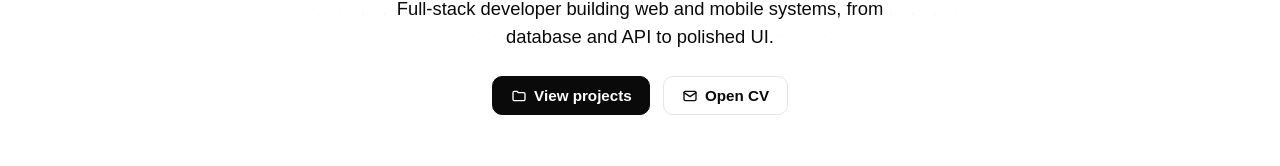
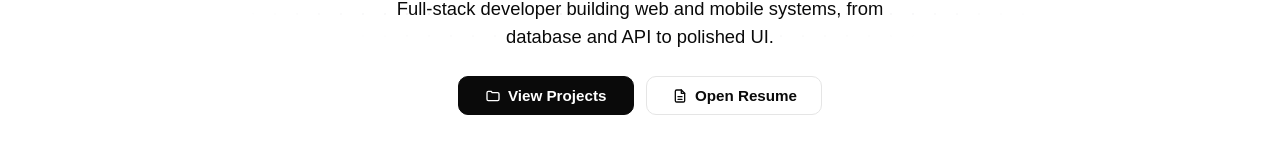
Before and after one commit to JjMcdal/portfolio-jjmcdal, a Next.js app: page / in a window 1280 px wide. Shown: the part 439-605 px from the top of the page. Built offline with nearby package versions, Linux system fonts and the light colour scheme; no server answers.

Commit message:
Rename Open CV to Open Resume and equalize hero buttons

```diff
--- a/app/globals.css
+++ b/app/globals.css
@@ -97,6 +97,9 @@ section{padding:0}
 .hero p{position:relative;max-width:560px;font-size:1.15rem;line-height:1.55;margin-bottom:1.5rem}
 
 .hero-actions{position:relative;display:flex;gap:.8rem;flex-wrap:wrap;justify-content:center}
+
+/* Equal-size hero buttons: same min width, content centered */
+.hero-actions .btn{min-width:11rem;justify-content:center}
 
 .btn{display:inline-flex;align-items:center;gap:.45rem;padding:.55rem 1.1rem;border-radius:10px;font-size:.95rem;line-height:1.3;font-weight:700;border:1px solid var(--border);background:var(--card);transition:transform .15s,box-shadow .2s}
 
--- a/app/page.tsx
+++ b/app/page.tsx
@@ -10,8 +10,8 @@ import { BUILT_FOR, CERTS, CONTACTS, EMAIL, FACEBOOK, GITHUB, JOURNEY, JOURNEY_P
 const Label = ({ n, children }: { n: string; children: string }) => (
   <p className="eyebrow">{n} - {children.toUpperCase()}</p>
 );
-const MailIcon = () => (
-  <svg className="icon" viewBox="0 0 24 24" fill="none" stroke="currentColor" strokeWidth="2" strokeLinecap="round" strokeLinejoin="round"><rect x="3" y="5" width="18" height="14" rx="2" /><path d="m3 7 9 6 9-6" /></svg>
+const FileIcon = () => (
+  <svg className="icon" viewBox="0 0 24 24" fill="none" stroke="currentColor" strokeWidth="2" strokeLinecap="round" strokeLinejoin="round" aria-hidden="true"><path d="M14 3H7a2 2 0 0 0-2 2v14a2 2 0 0 0 2 2h10a2 2 0 0 0 2-2V8z" /><path d="M14 3v5h5M9 13h6M9 17h6" /></svg>
 );
 const FolderIcon = () => (
   <svg className="icon" viewBox="0 0 24 24" fill="none" stroke="currentColor" strokeWidth="2" strokeLinecap="round" strokeLinejoin="round"><path d="M3 7a2 2 0 0 1 2-2h4l2 2h8a2 2 0 0 1 2 2v8a2 2 0 0 1-2 2H5a2 2 0 0 1-2-2z" /></svg>
@@ -61,8 +61,8 @@ export default function Home() {
             <h1 className="hero-title"><span className="iam">I am</span><span className="name">jjmcdal</span></h1>
             <p>Full-stack developer building web and mobile systems, from database and API to polished UI.</p>
             <div className="hero-actions">
-              <Link href="/#projects" className="btn solid"><FolderIcon />View projects</Link>
-              <a href="/jjmcdal-cv.pdf" target="_blank" rel="noopener noreferrer" className="btn"><MailIcon />Open CV</a>
+              <Link href="/#projects" className="btn solid"><FolderIcon />View Projects</Link>
+              <a href="/jjmcdal-cv.pdf" target="_blank" rel="noopener noreferrer" className="btn"><FileIcon />Open Resume</a>
             </div>
           </div>
         </section>
```
